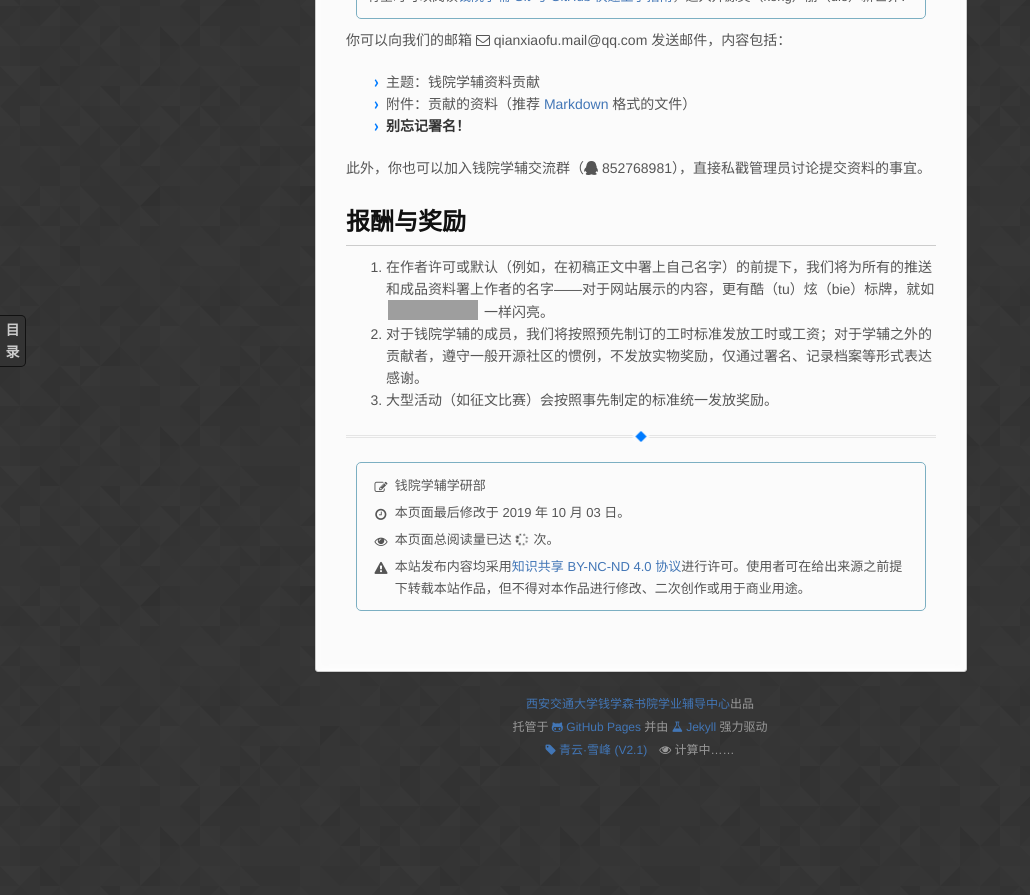
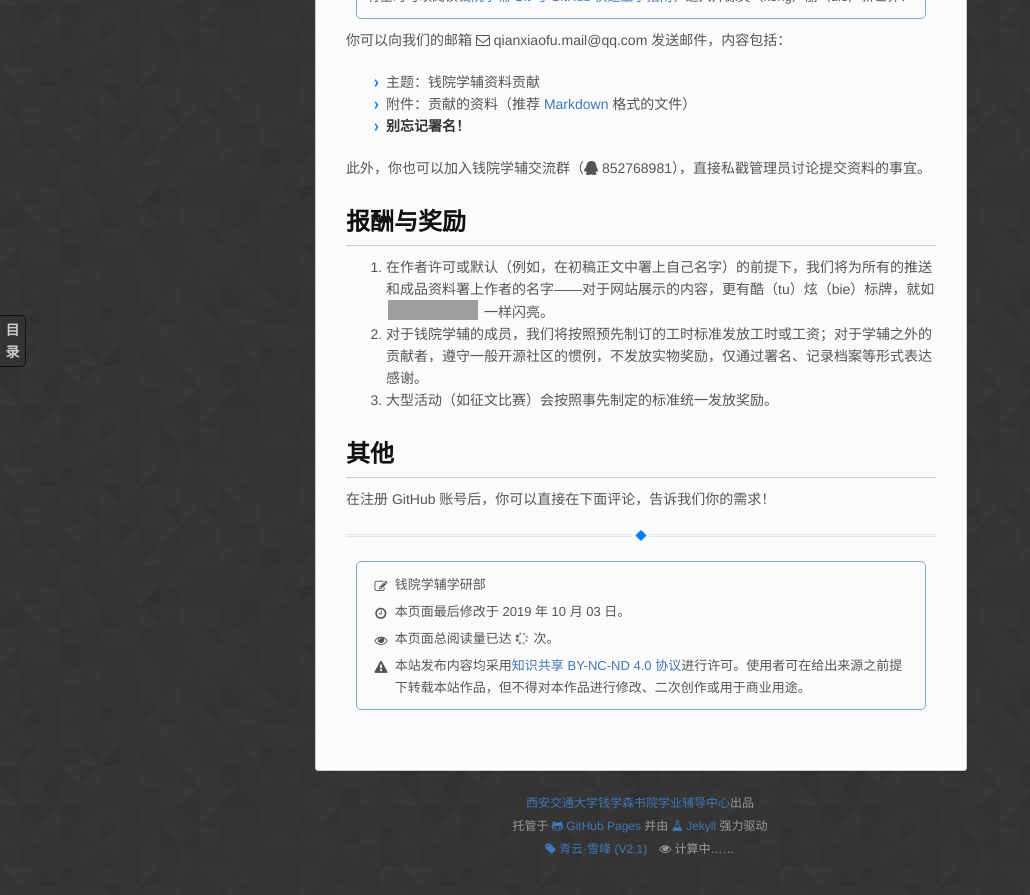
Before and after one commit to qyxf/qyxf.github.io, a Jekyll site: the page built from contribution.md, in a window 1280 px wide and 900 px high, scrolled down 1614 px. Shown: the top 895 px of the window, without its empty margins (0-1030 px from the left). Built offline with Jekyll 4.4.1, drawn with Linux system fonts in a browser that asks for light colours; some web fonts are replaced; our own code applies the rules of GitHub Pages for plain Markdown files; formulas are drawn with MathJax 3; comment, search, counter and statistics services are not loaded; before the commit the page ends 2415 px from its top, so only the background shows below that; grey boxes are pictures that could not be loaded.

Commit message:
Move gitalk plugin to contribution page
Former-commit-id: 3ab9dcc316c2909936c662ed150b3528cbbed5ed

```diff
--- a/_layouts/post.html
+++ b/_layouts/post.html
@@ -3,5 +3,3 @@
 ---
 
 {{ content }}
-
-<div id="gitalk-container"></div>
--- a/contribution.md
+++ b/contribution.md
@@ -72,3 +72,9 @@
 1. 在作者许可或默认（例如，在初稿正文中署上自己名字）的前提下，我们将为所有的推送和成品资料署上作者的名字——对于网站展示的内容，更有酷（tu）炫（bie）标牌，就如 ![电气钱31江学长](person) 一样闪亮。
 2. 对于钱院学辅的成员，我们将按照预先制订的工时标准发放工时或工资；对于学辅之外的贡献者，遵守一般开源社区的惯例，不发放实物奖励，仅通过署名、记录档案等形式表达感谢。
 3. 大型活动（如征文比赛）会按照事先制定的标准统一发放奖励。
+
+## 其他
+
+在注册 GitHub 账号后，你可以直接在下面评论，告诉我们你的需求！
+
+<div id="gitalk-container"></div>
```
